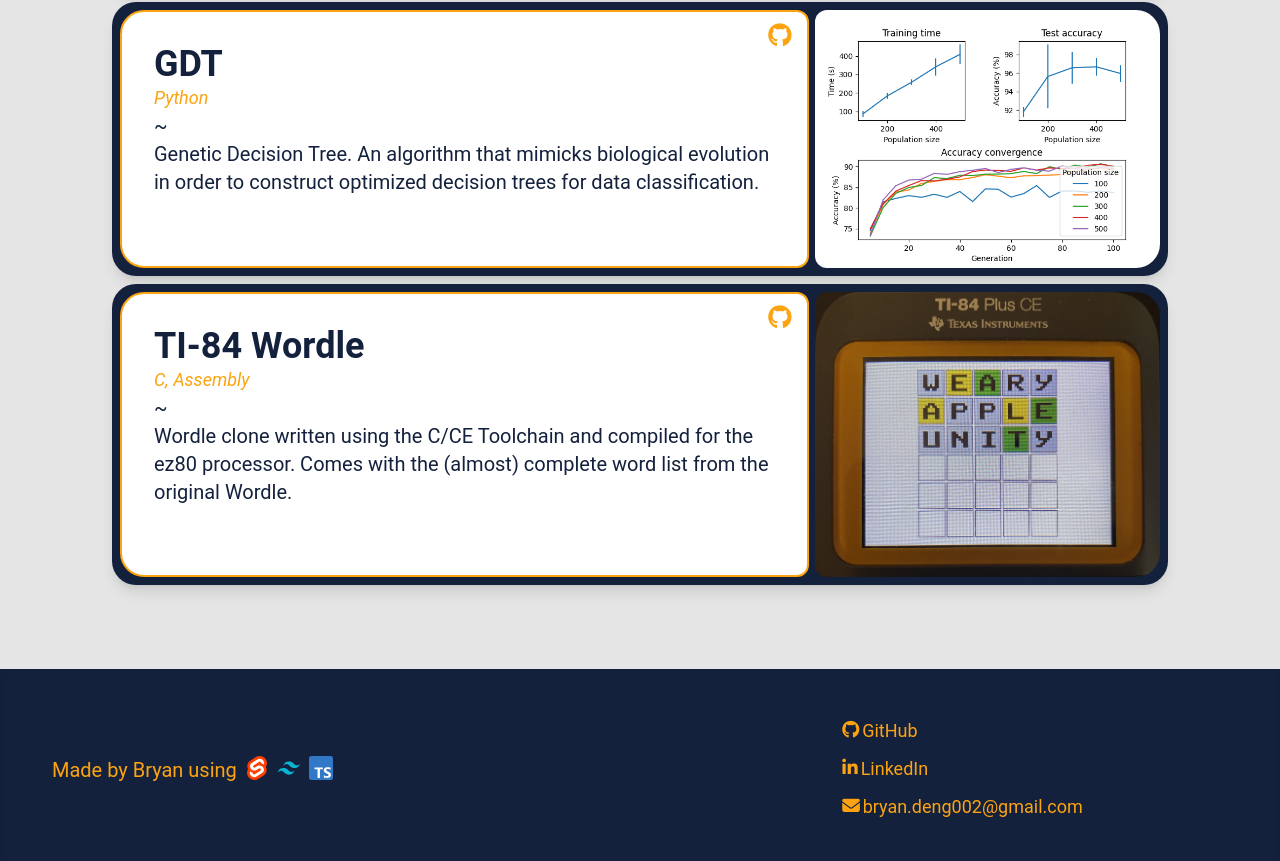
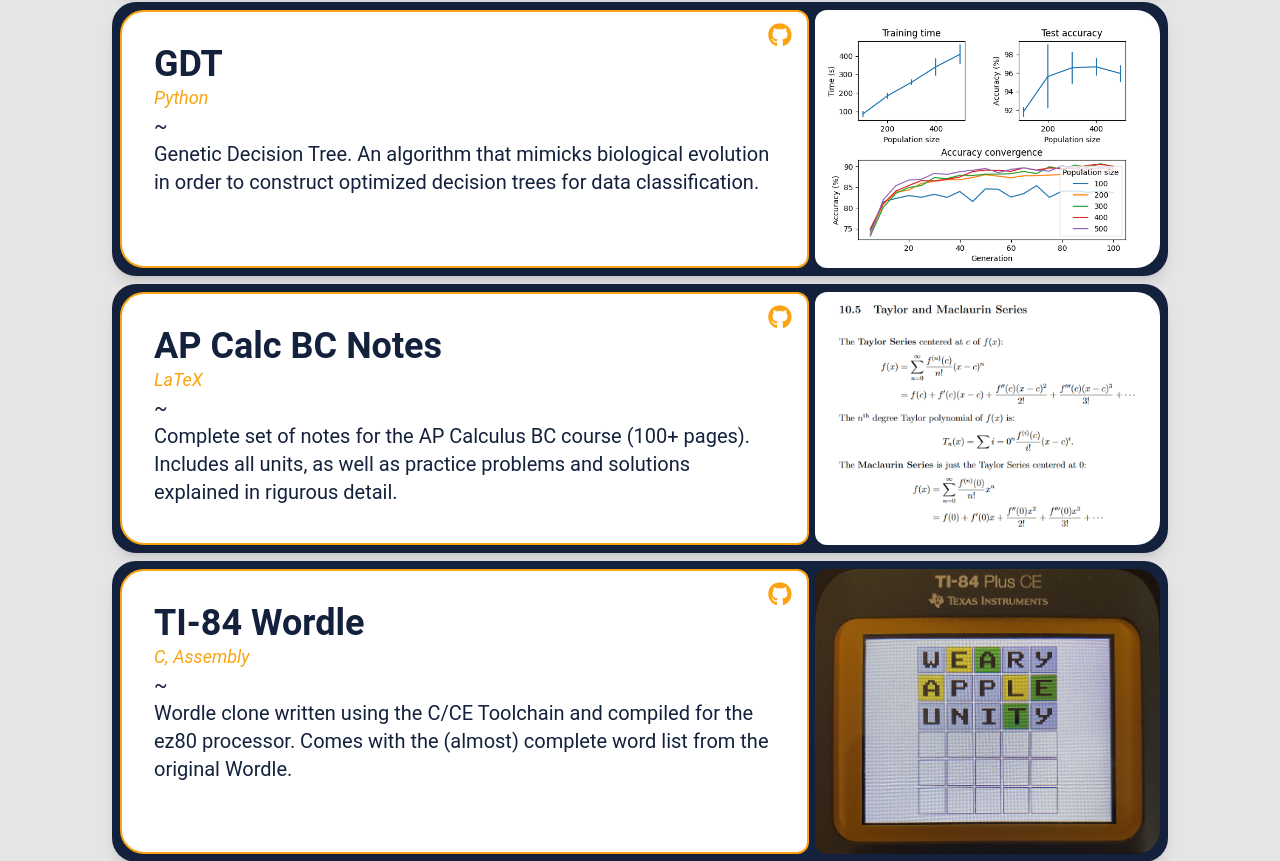
Before and after one commit to Blackgaurd/personal-website, a SvelteKit app: page / in a window 1280 px wide. Shown: the part 1939-2800 px from the top of the page. Built offline with nearby package versions, Linux system fonts and the light colour scheme; a web font is replaced by a local one.

Commit message:
add calc notes project

```diff
--- a/src/routes/Project.svelte
+++ b/src/routes/Project.svelte
@@ -17,7 +17,7 @@
 		<!--github link-->
 		<div class="absolute flex group right-4 top-3">
 			<div
-				class="relative hidden px-1 mr-4 rounded-r-sm group-hover:block bg-light-main text-dark-main rounded-l-md"
+				class="relative hidden px-1 mr-4 rounded-r-sm group-hover:block bg-light-main text-dark-main rounded-l-md shadow-md"
 			>
 				<div class="absolute w-2 h-2 rotate-45 bg-light-main -right-1 top-2" />
 				<span>See the code!</span>
--- a/src/routes/ProjectsPage.svelte
+++ b/src/routes/ProjectsPage.svelte
@@ -39,6 +39,18 @@
 		<div class="my-1 3xl:w-1/2">
             <div class="3xl:mx-1">
                 <Project
+				name="AP Calc BC Notes"
+				url="https://github.com/Blackgaurd/AP-CalcBC-Notes"
+				image_path="images/calc.png"
+				image_description="A screenshot of the notes (Taylor Series section)."
+				project_description="Complete set of notes for the AP Calculus BC course (100+ pages). Includes all units, as well as practice problems and solutions explained in rigurous detail."
+				tools={["LaTeX"]}
+                />
+            </div>
+		</div>
+		<div class="my-1 3xl:w-1/2">
+            <div class="3xl:mx-1">
+                <Project
 				name="TI-84 Wordle"
 				url="https://github.com/Blackgaurd/TI84-Wordle"
 				image_path="images/wordle.jpg"
```
Also changed, not shown: static/images/calc.png (added).
